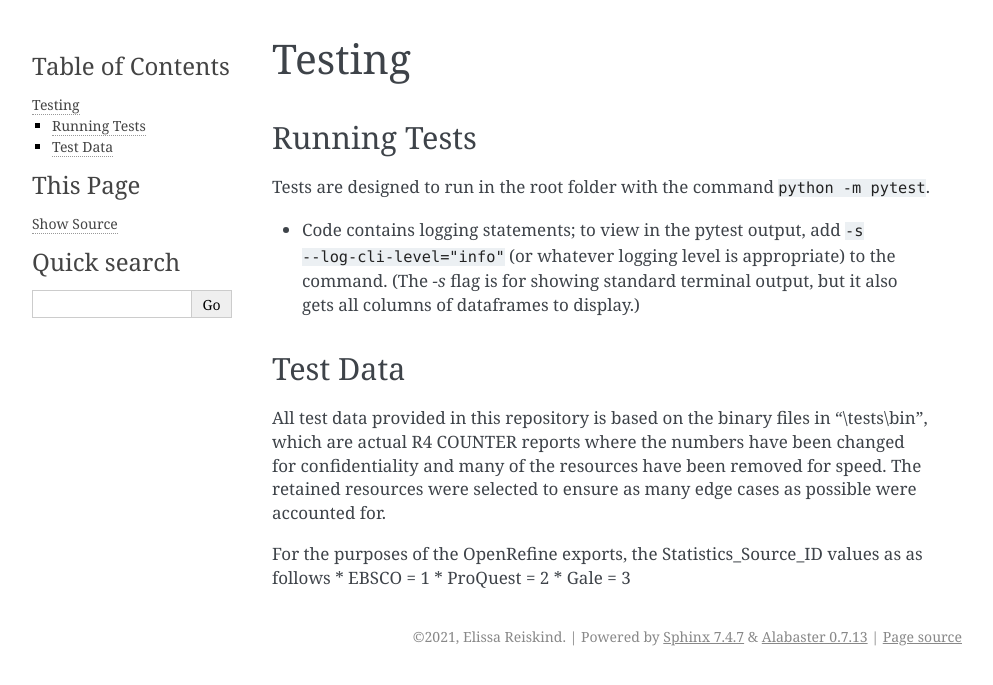
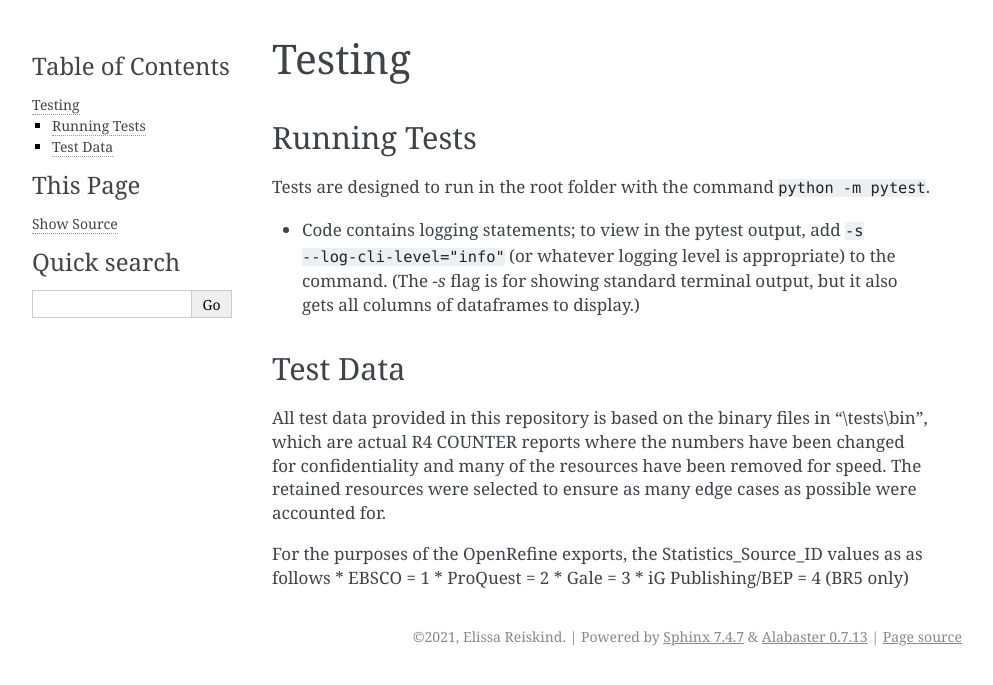
Before and after one commit to ereiskind/nolcat, a Sphinx documentation site: the page built from docs/source/testing.rst, in a window 1280 px wide. Shown: the top 685 px of the page, without its empty margins (148-1141 px from the left). Built offline with Sphinx 7.4.7, drawn with Linux system fonts in a browser that asks for light colours.

Commit message:
Add sample BR5 original binary report

```diff
--- a/docs/source/testing.rst
+++ b/docs/source/testing.rst
@@ -15,3 +15,4 @@ For the purposes of the OpenRefine exports, the Statistics_Source_ID values as a
 * EBSCO = 1
 * ProQuest = 2
 * Gale = 3
+* iG Publishing/BEP = 4 (BR5 only)
```
Also changed, not shown: 1 other file.
